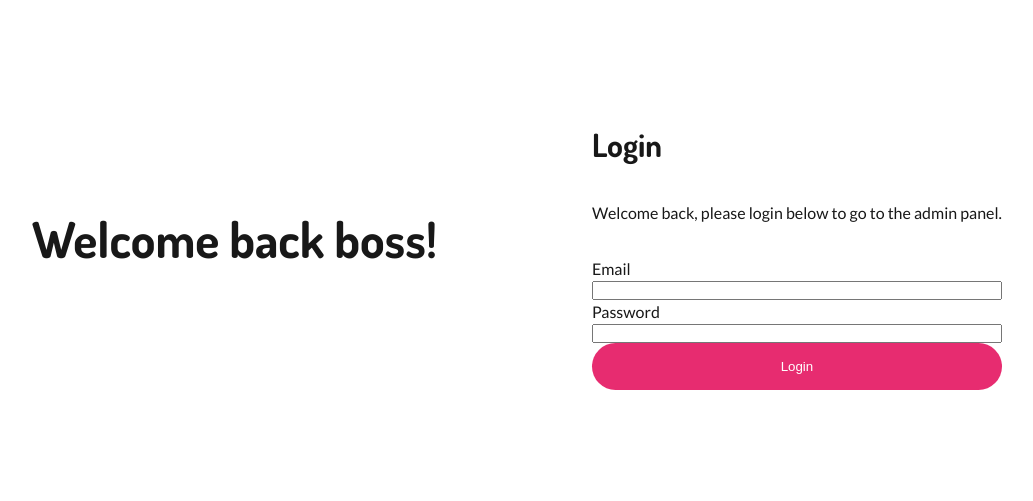
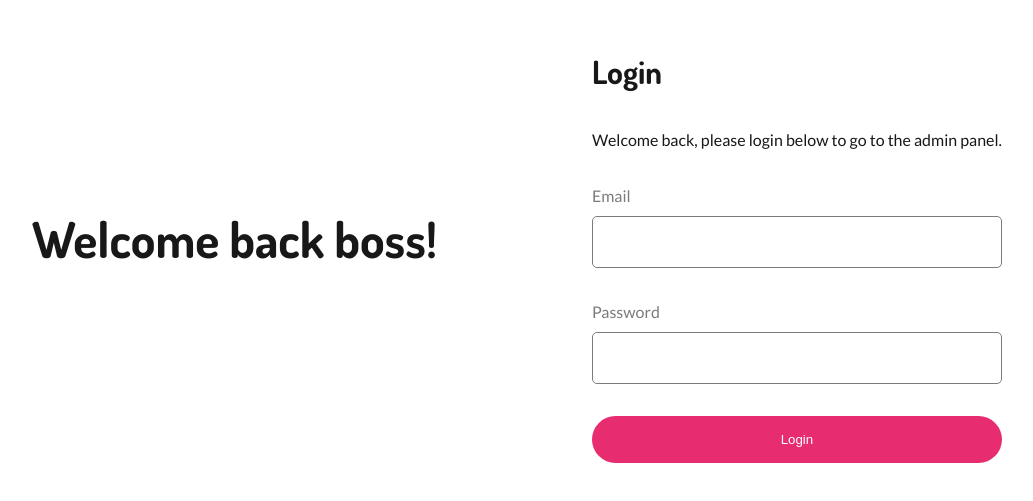
Before and after one commit to AlejandroDeWolf/donut-configurator-admin, a React (Vite) app: page / in a window 1280 px wide. Shown: the part 145-646 px from the top of the page, without its empty margins (123-1156 px from the left). Built offline with nearby package versions, Linux system fonts and the light colour scheme.

Commit message:
style: add form styling

```diff
--- a/src/sass/components/_form.scss
+++ b/src/sass/components/_form.scss
@@ -3,4 +3,30 @@
 .form__group {
   display: flex;
   flex-direction: column;
+  margin-bottom: 2rem;
+
+  // style label
+  label {
+    font-size: 1rem;
+    font-weight: 400;
+    margin-bottom: 0.5rem;
+    color: global.$color-gray;
+  }
+
+  // style input
+  input {
+    padding: 1rem 1.5rem;
+    border-radius: 5px;
+    border: 1px solid global.$color-gray;
+    background-color: global.$color-white;
+    color: global.$color-black;
+    font-size: 1rem;
+    font-weight: 400;
+    outline: none;
+    transition: all 0.3s;
+
+    &:focus {
+      border-color: global.$color-secondary;
+    }
+  }
 }
```
